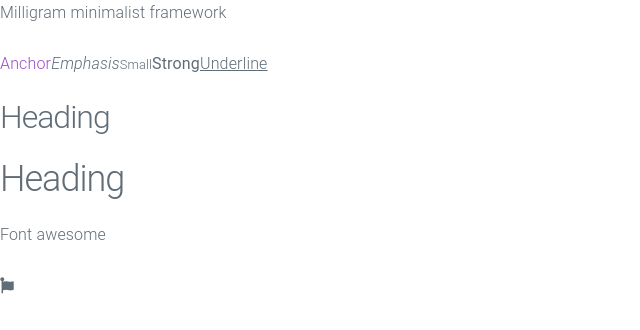
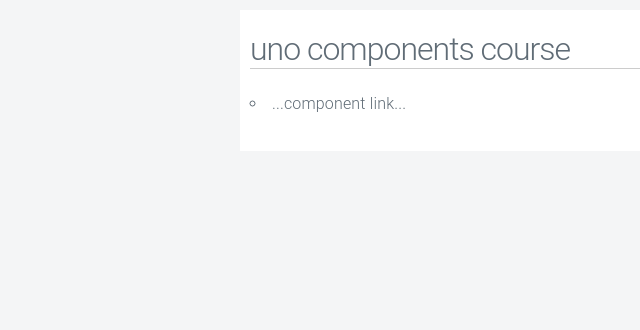
Before and after one commit to holpit/uno-component-architecture, an Angular app: page /home in a window 1280 px wide. Shown: the top 330 px of the page, without its empty margins (0-640 px from the left). Built offline with nearby package versions, Linux system fonts and the light colour scheme; a small style sheet from the web is missing.

Commit message:
creata struttura components shared e home

```diff
--- a/src/app/app.component.html
+++ b/src/app/app.component.html
@@ -1,13 +1,3 @@
-<p>Milligram minimalist framework</p>
-
-<a>Anchor</a>
-<em>Emphasis</em>
-<small>Small</small>
-<strong>Strong</strong>
-<u>Underline</u>
-
-<h1>Heading</h1>
-<h2>Heading</h2>
-
-<p>Font awesome</p>
-<i class="fa fa-font-awesome" aria-hidden="true"></i>
+<div class="content">
+    <router-outlet></router-outlet>
+</div>
--- a/src/app/app.component.scss
+++ b/src/app/app.component.scss
@@ -0,0 +1,6 @@
+.content {
+    max-width: 800px;
+    margin: 10px auto;
+    background-color: white;
+    padding: 10px;
+}
--- /dev/null
+++ b/src/app/components/01-home/home.ts
@@ -0,0 +1,19 @@
+import { Component } from '@angular/core';
+
+@Component({
+    selector: 'uno-home',
+    template: `
+    <uno-masterpage title="uno components course">
+    <ul>
+        <li>...component link...</li>
+    </ul>
+    `
+})
+
+export class HomeComponent {
+routes = [
+    { path: '/simple-control', text: 'Simple control'},
+    { path: '/group-controls', text: 'Group controls'}
+];
+
+}
--- /dev/null
+++ b/src/app/shared/components/masterpage.component.ts
@@ -0,0 +1,13 @@
+import { Component, Input } from '@angular/core';
+
+@Component({
+    selector: 'uno-masterpage',
+    template: `
+        <h1>{{title}}</h1>
+        <ng-content></ng-content>
+    `
+})
+
+export class MasterpageComponent {
+@Input() title: string;
+}
--- a/src/styles.scss
+++ b/src/styles.scss
@@ -3,3 +3,13 @@
 @import "~normalize.css/normalize.css";
 @import "~roboto-fontface/css/roboto/roboto-fontface.css";
 @import "~font-awesome/css/font-awesome.css";
+
+body {
+    background-color: #F4F5F6;
+    min-height: 100vh;
+}
+
+h1 {
+    border-bottom: 1px solid #ccc;
+    margin-top: 10px;
+}
```
Also changed, not shown: src/app/app.module.ts (+6 -2 lines), src/app/app.routing.module.ts (added, +12 -0 lines), src/app/components/components.module.ts (added, +16 -0 lines), src/app/components/components.routing.module.ts (added, +13 -0 lines), src/app/shared/shared.module.ts (added, +17 -0 lines), 1 other file (tests, documents, lock files or other folders).
